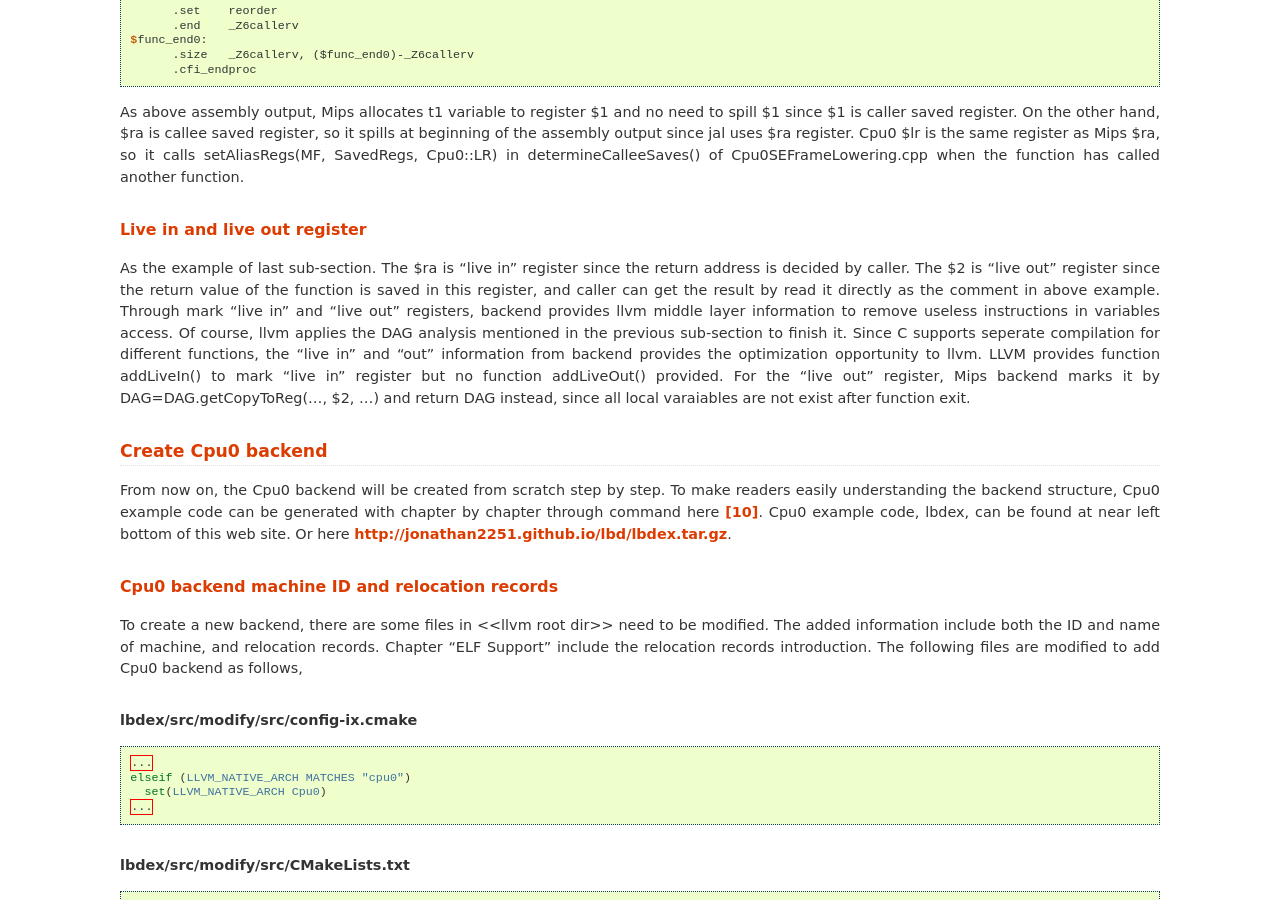
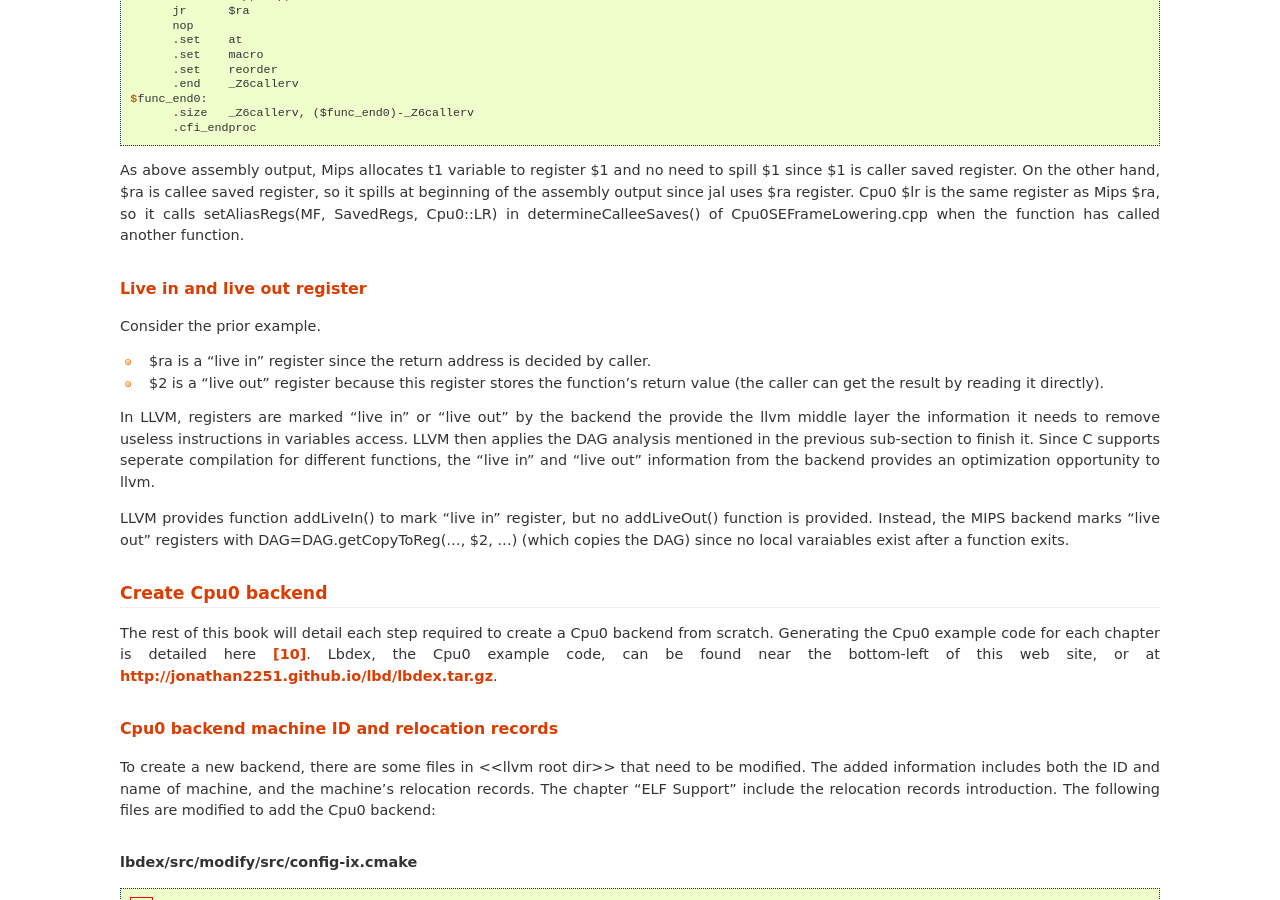
Before and after one commit to Jonathan2251/lbd, a Sphinx documentation site: the page built from source/llvmstructure.rst, in a window 1280 px wide and 900 px high, scrolled down 18874 px. Built offline with Sphinx 7.4.7, drawn with Linux system fonts in a browser that asks for light colours; pages that are not in the unit, such as notebooks, are missing from menus; some of the changed text lies outside the part shown.

Commit message:
Cleaning up a few hard to read paragraphs.

```diff
--- a/source/llvmstructure.rst
+++ b/source/llvmstructure.rst
@@ -894,21 +894,25 @@
 .. code-block:: console
 
   // In this stage, reorder the instructions sequence for optimization in
-  //  instructions cycle or in register pressure.
+  //  instructions cycle or in register pressure. Here are the initial
+  //  instructions that will be worked on in this example.
       st i32 %a, i16* %b,  i16 5 // st %a to *(%b+5)
       st %b, i32* %c, i16 0
       %d = ld i32* %c
 
-  // Transfer above instructions order as follows. In RISC CPU of Mips, the ld
-  //  %c uses the result of the previous instruction st %c. So it must waits 1
-  //  cycle. Meaning the ld cannot follow st immediately.
+  // Here are the same instructions above, but reordered for quicker execution.
+  //  The MIPS architecute pipeline introduces a delay of one cycle before the
+  //  result of st can be used by an ld instruction. The following reorder moves
+  //  st %b after st %c so the required CPU cycle between st %qc and ld %c can
+  //  be used to execute st %b.
   =>  st %b, i32* %c, i16 0
       st i32 %a, i16* %b,  i16 5
       %d = ld i32* %c, i16 0
-  // If without reorder instructions, a instruction nop which do nothing must be
-  //  filled, contribute one instruction cycle more than optimization. (Actually,
-  //  Mips is scheduled with hardware dynamically and will insert nop between st
-  //  and ld instructions if compiler didn't insert nop.)
+
+  // If the instructions are not reordered, a nop instruction (No Operation) is
+  //  required between the above st and ld. (If the nop instruction is not put
+  //  between the st and ld by the compiler, the MIPS hardware will automatically
+  //  insert the nop at runtime.)
       st i32 %a, i16* %b,  i16 5
       st %b, i32* %c, i16 0
       nop
@@ -917,14 +921,14 @@
   // Minimum register pressure
   //  Suppose %c is alive after the instructions basic block (meaning %c will be
   //  used after the basic block), %a and %b are not alive after that.
-  // The following no-reorder-version need 3 registers at least
+  // The following no-reorder-version needs at least 3 registers
       %a = add i32 1, i32 0
       %b = add i32 2, i32 0
       st %a,  i32* %c, 1
       st %b,  i32* %c, 2
 
-  // The reorder version needs 2 registers only (by allocate %a and %b in the same
-  //  register)
+  // The reorder version only needs 2 registers (by allocating %a and %b in the
+  //  same cpu register)
   => %a = add i32 1, i32 0
       st %a,  i32* %c, 1
       %b = add i32 2, i32 0
@@ -1335,7 +1339,7 @@
 .. literalinclude:: ../lbdex/input/ch9_caller_callee_save_registers.cpp
     :start-after: /// start
 
-Run Mips backend with above input will get the following result.
+Running the Mips backend with the above input will get the following result.
 
 .. code-block:: console
 
@@ -1412,43 +1416,41 @@
 Live in and live out register
 ~~~~~~~~~~~~~~~~~~~~~~~~~~~~~
 
-As the example of last sub-section. The $ra is "live in" register since the
-return address is decided by caller. The $2 is "live out" register since the
-return value of the function is saved in this register, and caller can get the
-result by read it directly as the comment in above example.
-Through mark "live in" and "live out" registers, backend provides
-llvm middle layer information to remove useless instructions in variables
-access.
-Of course, llvm applies the DAG analysis mentioned in the previous sub-section
-to finish it.
-Since C supports seperate compilation for different functions, the "live in"
-and "out" information from backend provides the optimization opportunity to
-llvm.
-LLVM provides function addLiveIn() to mark "live in" register but no function
-addLiveOut() provided.
-For the "live out" register, Mips backend marks it by
-DAG=DAG.getCopyToReg(..., $2, ...) and return DAG instead, since all local
-varaiables are not exist after function exit.
+Consider the prior example.
+
+- $ra is a "live in" register since the return address is decided by caller.
+- $2 is a "live out" register because this register stores the function's return value (the caller can get the result by reading it directly).
+
+In LLVM, registers are marked "live in" or "live out" by the backend
+the provide the llvm middle layer the information it needs to remove
+useless instructions in variables access.  LLVM then applies the DAG
+analysis mentioned in the previous sub-section to finish it.  Since C
+supports seperate compilation for different functions, the "live in"
+and "live out" information from the backend provides an optimization
+opportunity to llvm.
+
+LLVM provides function addLiveIn() to mark "live in" register, but no
+addLiveOut() function is provided.  Instead, the MIPS backend marks "live out"
+registers with DAG=DAG.getCopyToReg(..., $2, ...) (which copies the DAG) since
+no local varaiables exist after a function exits.
 
 
 Create Cpu0 backend
 --------------------
 
-From now on, the Cpu0 backend will be created from scratch step by step.
-To make readers easily understanding the backend structure, Cpu0
-example code can be generated with chapter by chapter through command here
-[#chapters-ex]_.
-Cpu0 example code, lbdex, can be found at near left bottom of this web site. Or
-here http://jonathan2251.github.io/lbd/lbdex.tar.gz.
+The rest of this book will detail each step required to create a Cpu0 backend from scratch.
+Generating the Cpu0 example code for each chapter is detailed here [#chapters-ex]_.
+Lbdex, the Cpu0 example code, can be found near the bottom-left of this web site, or at
+http://jonathan2251.github.io/lbd/lbdex.tar.gz.
 
 
 Cpu0 backend machine ID and relocation records
 ~~~~~~~~~~~~~~~~~~~~~~~~~~~~~~~~~~~~~~~~~~~~~~
 
-To create a new backend, there are some files in <<llvm root dir>> need to be
-modified. The added information include both the ID and name of machine, and
-relocation records. Chapter "ELF Support" include the relocation records
-introduction. The following files are modified to add Cpu0 backend as follows,
+To create a new backend, there are some files in <<llvm root dir>> that need to be
+modified. The added information includes both the ID and name of machine, and the
+machine's relocation records. The chapter "ELF Support" include the relocation records
+introduction. The following files are modified to add the Cpu0 backend:
 
 .. rubric:: lbdex/src/modify/src/config-ix.cmake
 .. code:: cmake
@@ -2031,7 +2033,7 @@
 build directory.
 
 Beside directory src/lib/Target/Cpu0, there are a couple of files modified to
-support cpu0 new Target, which includes both the ID and name of machine and
+support cpu0 new Target, which includes both the ID and name of the machine and
 relocation records listed in the early sub-section.
 You can update your llvm working copy and find the modified files by
 commands, cp -rf lbdex/src/modify/src/* <yourllvm/workingcopy/sourcedir>/.
```
